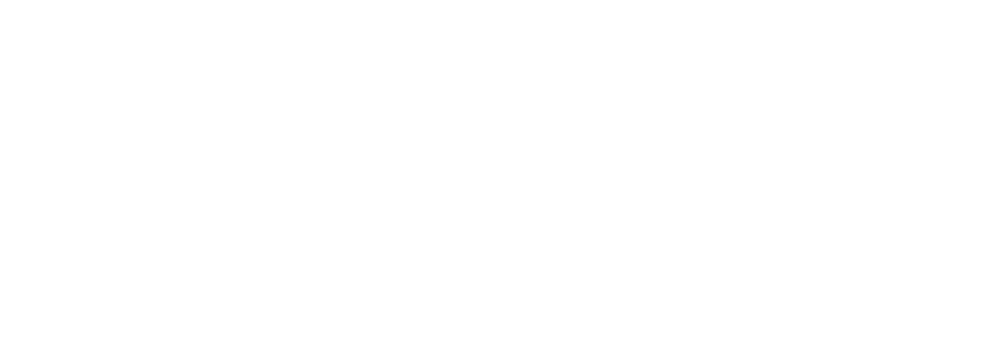
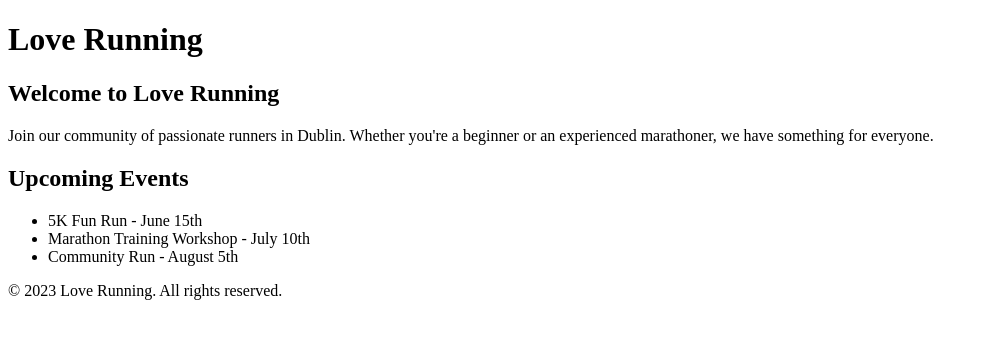
Before and after one commit to mcareavey/love-running, a plain HTML site: page index.html in a window 1280 px wide. Shown: the whole page, without its empty margins (0-984 px from the left). Drawn offline with Linux system fonts and the light colour scheme.

Commit message:
Main, footer and header sections added, no material content

```diff
--- a/index.html
+++ b/index.html
@@ -15,6 +15,31 @@
 
 </head>
 <body>
+    <!--Header Section-->
+    <header>
+        <h1>Love Running</h1>
+    </header>
 
+    <!--Main Content-->
+    <main>
+        <section>
+            <h2>Welcome to Love Running</h2>
+            <p>Join our community of passionate runners in Dublin. Whether you're a beginner or an experienced marathoner, we have something for everyone.</p>
+        </section>
+        <section>
+            <h2>Upcoming Events</h2>
+            <ul>
+                <li>5K Fun Run - June 15th</li>
+                <li>Marathon Training Workshop - July 10th</li>
+                <li>Community Run - August 5th</li>
+            </ul>
+        </section>
+
+    </main>
+
+    <!--Footer Section-->
+    <footer>
+        <p>&copy; 2023 Love Running. All rights reserved.</p>
+    </footer>
 </body>
 </html>
```
